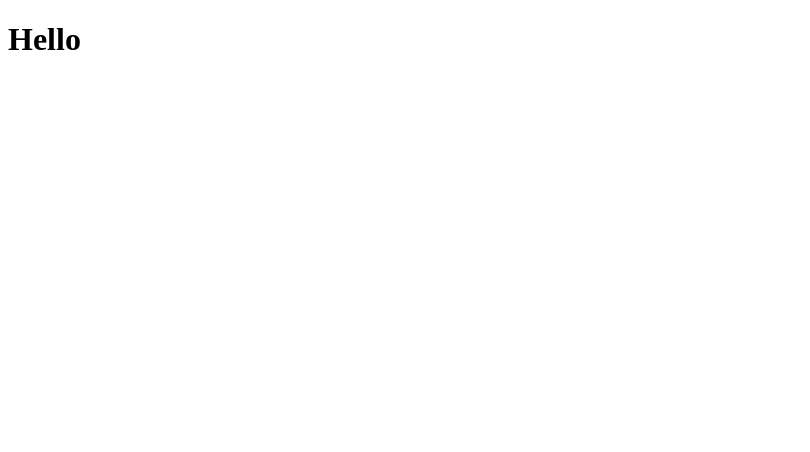
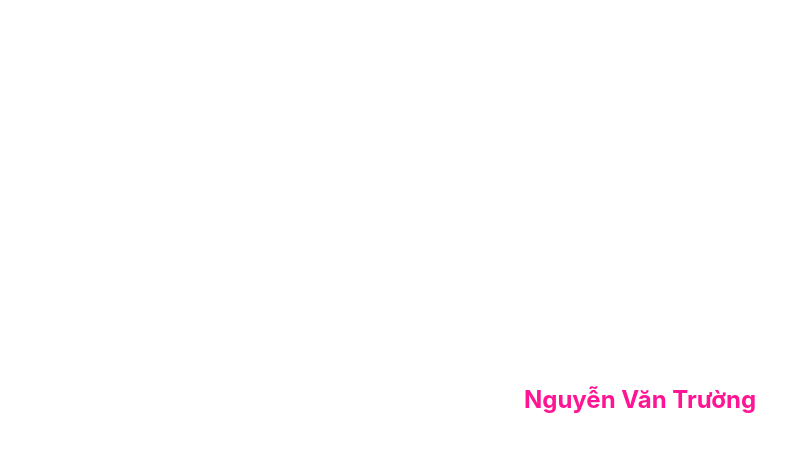
Before and after one commit to nguyenvantruong9902/funny, a plain HTML site: page index.html in a window 1280 px wide. Shown: the whole page, without its empty margins (0-810 px from the left). Drawn offline with nearby package versions, Linux system fonts and the light colour scheme.

Commit message:
add hover function

```diff
--- /dev/null
+++ b/css/index.css
@@ -0,0 +1,11 @@
+#name{
+    position: absolute;
+    left: 50%;
+    top: 50%;
+    -webkit-transform: translate(-50%, -50%);
+    transform: translate(-50%, -50%);
+
+    font-size: x-large;
+    font-weight: bold;
+    color: deeppink;
+}
--- a/index.html
+++ b/index.html
@@ -6,11 +6,17 @@
     <meta http-equiv="X-UA-Compatible" content="IE=edge">
     <meta name="viewport" content="width=device-width, initial-scale=1.0">
     <title>Funny</title>
-    <link rel="icon" href="../funny/assets/web-icon.png">
+    <link rel="stylesheet" href="https://stackpath.bootstrapcdn.com/bootstrap/4.3.1/css/bootstrap.min.css"
+        integrity="sha384-ggOyR0iXCbMQv3Xipma34MD+dH/1fQ784/j6cY/iJTQUOhcWr7x9JvoRxT2MZw1T" crossorigin="anonymous" />
+    <link rel="icon" href="assets/web-icon.png" />
+    <link rel="stylesheet" href="css/index.css" />
+    <script src="js/index.js"></script>
 </head>
 
 <body>
-    <h1>Hello</h1>
+    <div class="container m-3">
+        <span id="name" onmouseover="onHoverOnName()">Nguyễn Văn Trường</span>
+    </div>
 </body>
 
 </html>
--- /dev/null
+++ b/js/index.js
@@ -0,0 +1,9 @@
+function onHoverOnName() {
+   const name = document.getElementById('name');
+   const position = Math.floor(Math.random() * 100);
+   const color = Math.floor(Math.random()*16777215).toString(16);
+
+   name.style.left = `${position / 2}%`;
+   name.style.top = `${position}%`;
+   name.style.color = `#${color}`;
+}
```
